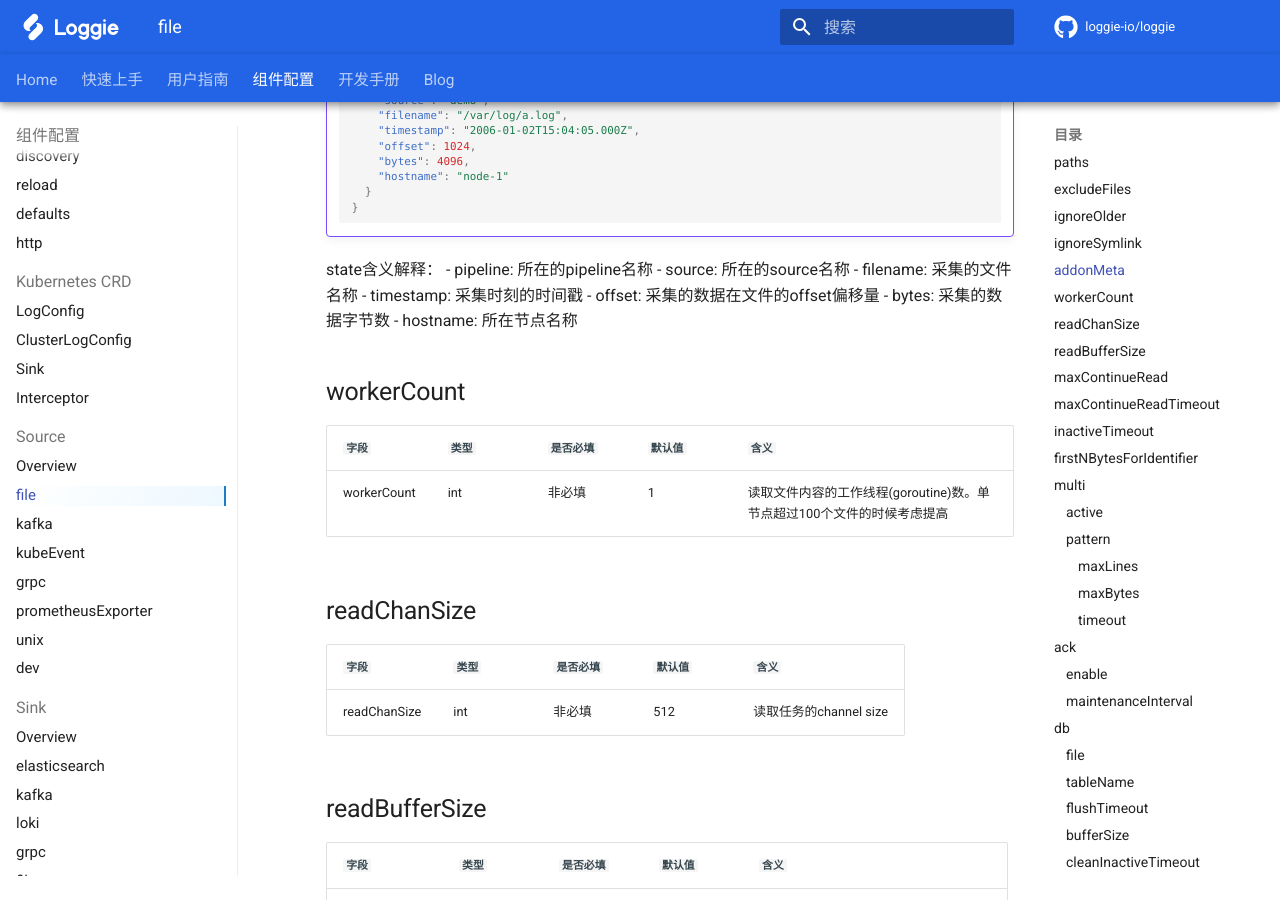
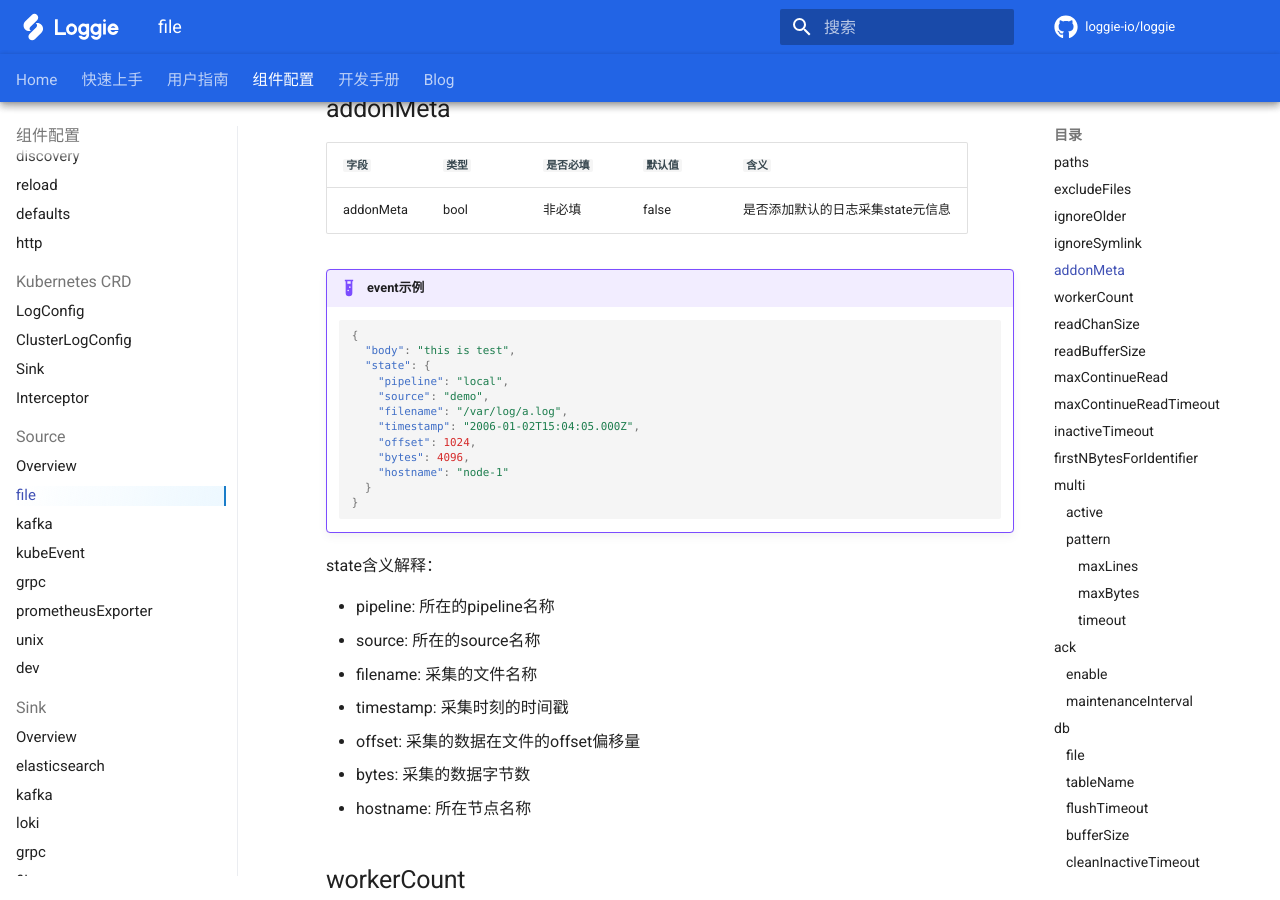
Before and after one commit to loggie-io/docs, an MkDocs documentation site: the page built from docs/reference/pipelines/source/file.md, in a window 1280 px wide and 900 px high, scrolled down 1825 px. Built offline with MkDocs 1.6.1 and Material for MkDocs 9.7.7, drawn with Linux system fonts in a browser that asks for light colours; some web fonts are replaced; comment, search, counter and statistics services are not loaded; part of the change alters nothing that is shown; some of the changed text lies outside the part shown.

````diff
--- a/docs/reference/pipelines/source/file.md
+++ b/docs/reference/pipelines/source/file.md
@@ -10,6 +10,9 @@ file source用于日志采集。
       name: accesslog
 
     ```
+
+!!! tips
+    如果你使用logconfig/clusterlogconfig采集容器日志，file source里还增加了额外的字段，请参考[这里](../../discovery/kubernetes/logconfig.md#sources)。
 
 ## paths
 |    `字段`   |    `类型`    |  `是否必填`  |  `默认值`  |  `含义`  |
@@ -40,6 +43,16 @@ file source用于日志采集。
 | `字段`       | `类型`     | `是否必填` | `默认值` | `含义`                   |
 | ------------ | ---------- | ---------- | -------- | ------------------------ |
 | excludeFiles | string数组 | 非必填     | 无       | 排除采集的文件正则表达式 |
+
+!!! example
+    ```yaml
+    sources:
+    - type: file
+      paths:
+      - /tmp/*.log
+      excludeFiles:
+      - \.gz$
+    ```
 
 ## ignoreOlder
 
@@ -78,6 +91,7 @@ file source用于日志采集。
     ```
 
 state含义解释：
+
 - pipeline: 所在的pipeline名称
 - source: 所在的source名称
 - filename: 采集的文件名称
````
